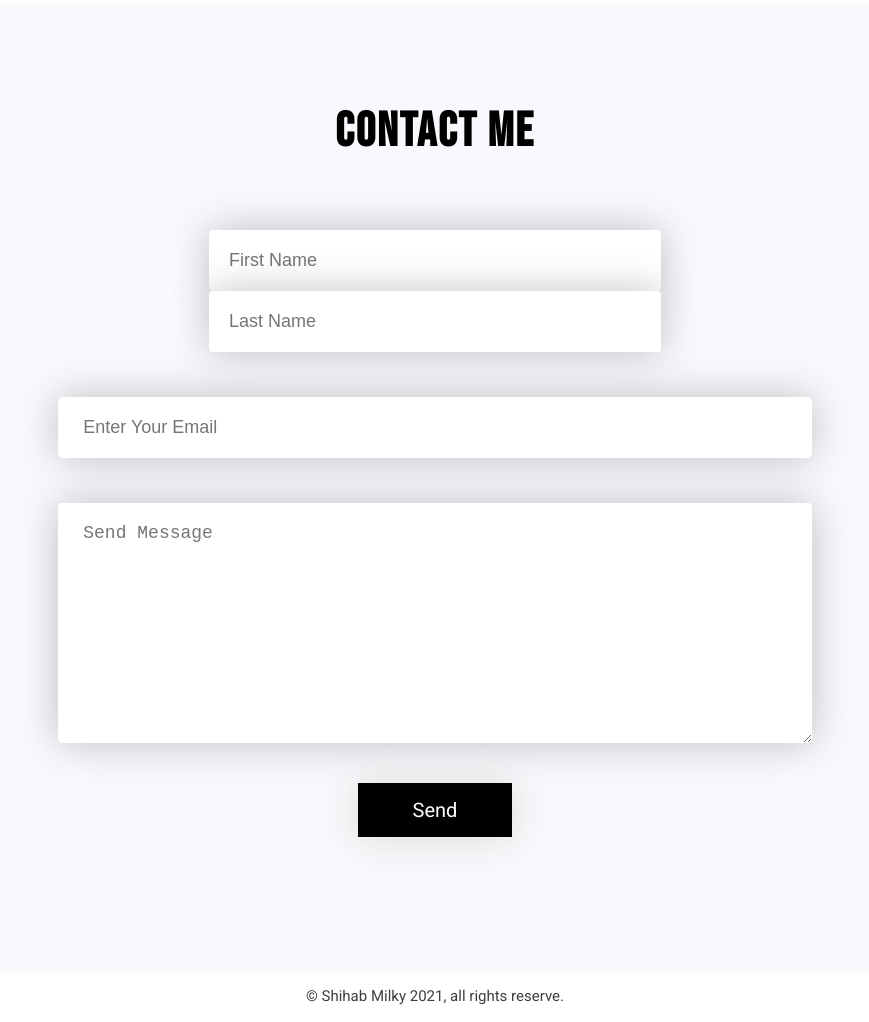
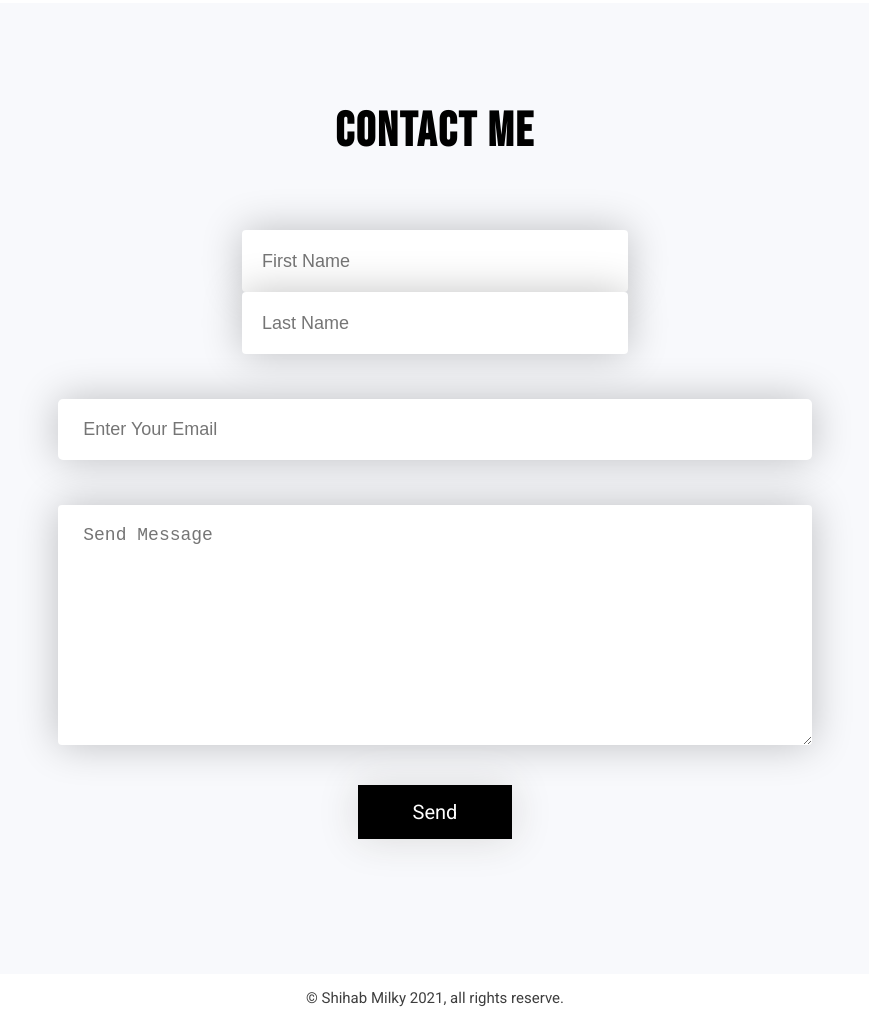
Before and after one commit to shihabmilky1/my-portfolio, a plain HTML site: page index.html in a window 1280 px wide. Shown: the part 3019-4041 px from the top of the page, without its empty margins (205-1074 px from the left). Drawn offline with Linux system fonts and the light colour scheme.

Commit message:
update some bug again again

```diff
--- a/style.css
+++ b/style.css
@@ -220,7 +220,7 @@ CONTACT AREA CSS
 }
 
 .text-input input {
-    padding: 20px 200px 20px 20px;
+    padding: 21px 134px 20px 20px;
     font-size: 18px;
     box-shadow: 0px 0px 40px #0000003d;
     border: none;
```
